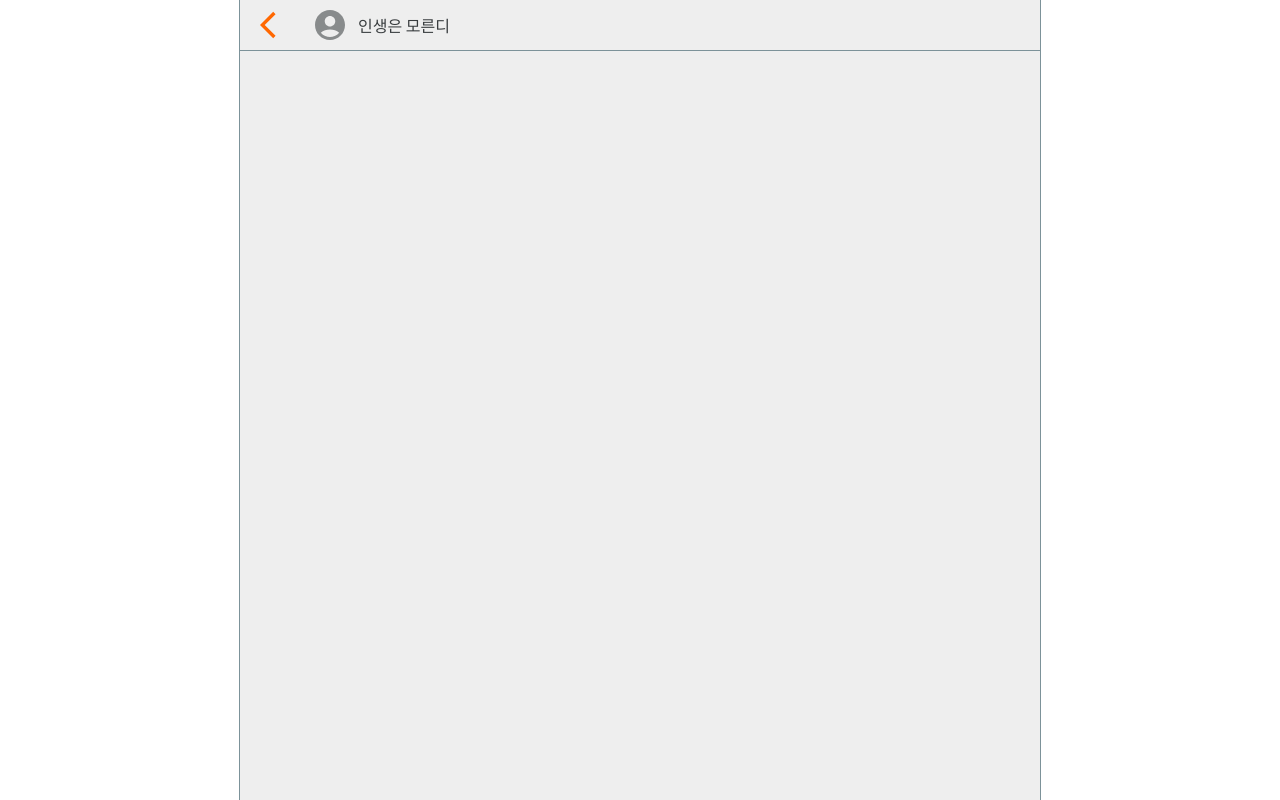
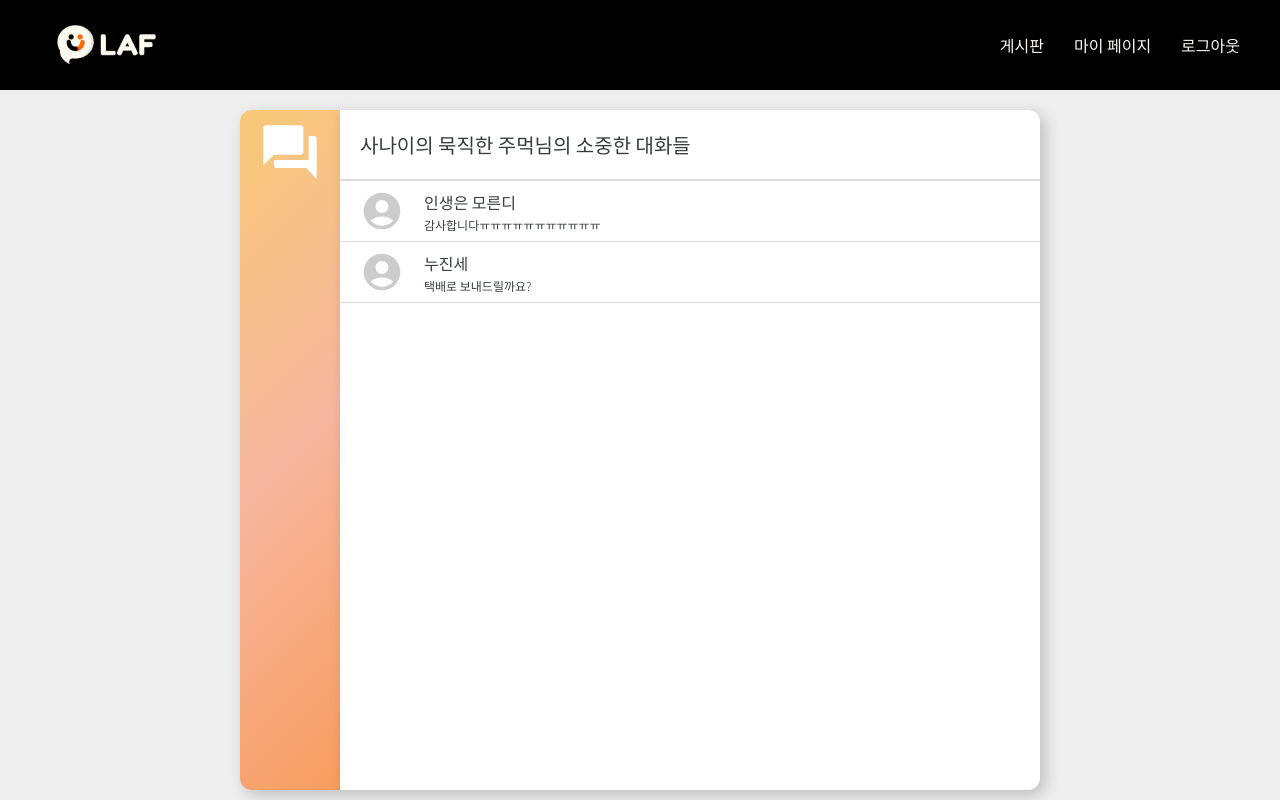
Before and after one commit to elice-team10/Frontend, a React (Vite) app: page /chat in a window 1280 px wide. Shown: the top 800 px of the page. Built offline with nearby package versions, Linux system fonts and the light colour scheme.

Commit message:
FEAT: chat페이지 ui 1차 완성

```diff
--- a/src/App.jsx
+++ b/src/App.jsx
@@ -1,11 +1,11 @@
 // App.jsx
 import { Outlet } from 'react-router-dom';
-// import Header from './components/Header';
+import Header from './components/UI/Header';
 
 function App() {
   return (
     <>
-      {/* <Header /> */}
+      <Header />
       <Outlet />
     </>
   );
--- a/src/components/Admin/AdminFoundBoard.jsx
+++ b/src/components/Admin/AdminFoundBoard.jsx
@@ -1,6 +1,7 @@
 import React, { useEffect, useState } from 'react';
 import { DataGrid } from '@mui/x-data-grid';
 import theme from '../../config/theme';
+import axios from 'axios';
 
 const columns = [
   { field: 'id', headerName: '게시물 번호', width: 190 },
--- a/src/components/Admin/AdminFoundComment.jsx
+++ b/src/components/Admin/AdminFoundComment.jsx
@@ -1,6 +1,7 @@
 import React, { useEffect, useState } from 'react';
 import { DataGrid } from '@mui/x-data-grid';
 import theme from '../../config/theme';
+import axios from 'axios';
 
 const columns = [
   { field: 'id', headerName: '댓글 번호', width: 230 },
--- a/src/components/Admin/AdminLostBorad.jsx
+++ b/src/components/Admin/AdminLostBorad.jsx
@@ -1,6 +1,7 @@
 import React, { useEffect, useState } from 'react';
 import { DataGrid } from '@mui/x-data-grid';
 import theme from '../../config/theme';
+import axios from 'axios';
 
 const columns = [
   { field: 'id', headerName: '게시물 번호', width: 190 },
--- a/src/components/Admin/AdminLostComment.jsx
+++ b/src/components/Admin/AdminLostComment.jsx
@@ -1,6 +1,7 @@
 import React, { useEffect, useState } from 'react';
 import { DataGrid } from '@mui/x-data-grid';
 import theme from '../../config/theme';
+import axios from 'axios';
 
 const columns = [
   { field: 'id', headerName: '댓글 번호', width: 230 },
--- a/src/components/Admin/AdminTemplate.jsx
+++ b/src/components/Admin/AdminTemplate.jsx
@@ -104,10 +104,10 @@ const AdminSubMenu = styled.div`
 const AdminFormContainer = styled.div`
   height: 631px;
   width: 1200px;
+  background-color: #eee;
   @media (max-width: 1200px) {
     width: 768px;
   }
-  background-color: #eee;
   border-radius: 4px;
   box-shadow: 5px 5px 15px rgba(0, 0, 0, 0.2);
   margin-bottom: 100px;
--- a/src/components/Admin/AdminUser.jsx
+++ b/src/components/Admin/AdminUser.jsx
@@ -1,9 +1,10 @@
 import React, { useState, useEffect } from 'react';
 import { DataGrid } from '@mui/x-data-grid';
 import theme from '../../config/theme';
+import axios from 'axios';
 
 const columns = [
-  { field: 'id', headerName: '회원 번호', width: 230 },
+  { field: '_id', headerName: '회원 번호', width: 230 },
   { field: 'email', headerName: '아이디(이메일)', width: 230 },
   { field: 'nickname', headerName: '닉네임', width: 230 },
   {
@@ -12,37 +13,20 @@ const columns = [
     width: 230,
   },
   {
-    field: 'date',
+    field: 'createdAt',
     headerName: '회원 가입일',
     width: 228,
   },
 ];
 
-const rows = [
-  {
-    id: 1,
-    email: 'Jon@gmail.com',
-    nickname: 'Snow',
-    status: '일반회원',
-    date: '2023/11/14',
-  },
-  {
-    id: 2,
-    email: 'Cersei@gmail.com',
-    nickname: 'Snow',
-    status: '일반회원',
-    date: '2023/11/14',
-  },
-];
+export default function AdminUser({ onSelectionChange }) {
 
-export default function AdminUser({ onSelectionChange }) {
-  /*
   const [rows, setRows] = useState([]);
 
   useEffect(() => {
     const fetchData = async () => {
       try {
-        const response = await axios.get('/api/users');
+        const response = await axios.get('http://kdt-sw-6-team10.elicecoding.com/api/user');
         setRows(response.data);
       } catch (error) {
         console.error('Error fetching data: ', error);
@@ -51,19 +35,20 @@ export default function AdminUser({ onSelectionChange }) {
 
     fetchData();
   }, []);
-  */
+
 
   return (
     <div style={{ height: '100%', width: '100%' }}>
       <DataGrid
-        /*
+
         onSelectionModelChange={(newSelection) => {
         onSelectionChange(newSelection); // 선택된 행 상태를 상위 컴포넌트로 전달
         }}
-        */
+
 
         rows={rows}
         columns={columns}
+        getRowId={(row) => row._id}
         checkboxSelection
         pageSizeOptions={[10]}
         initialState={{
--- a/src/components/Chat/ChatList.jsx
+++ b/src/components/Chat/ChatList.jsx
@@ -1,9 +1,140 @@
-import React from 'react';
+import React, { useState, useEffect } from 'react';
+import styled from 'styled-components';
+import theme from '../../config/theme';
+import AccountCircleIcon from '@mui/icons-material/AccountCircle';
+import QuestionAnswerIcon from '@mui/icons-material/QuestionAnswer';
+import axios from 'axios';
+
+const ChatListMain = styled.div`
+  display: flex;
+  justify-content: center;
+  background-color: #eee;
+`;
+const ChatListContainer = styled.div`
+  display: flex;
+  height: 85vh;
+  margin: 20px 0;
+  background-color: #eee;
+`;
+const ChatleftBox = styled.div`
+  display: flex;
+  justify-content: center;
+  width: 100px;
+  background: linear-gradient(
+    135deg,
+    rgba(255, 165, 0, 0.5),
+    rgba(255, 127, 80, 0.5),
+    rgba(255, 103, 0, 0.6)
+  );
+  border-top-left-radius: 12px;
+  border-bottom-left-radius: 12px;
+  box-shadow: 5px 5px 15px rgba(0, 0, 0, 0.2);
+`;
+const StyledQuestionAnswerIcon = styled(QuestionAnswerIcon)`
+  color: white;
+  margin-top: 10px;
+`;
+const ChatListbox = styled.div`
+  display: flex;
+  flex-direction: column;
+  width: 700px;
+  background-color: #fff;
+  border-top-right-radius: 12px;
+  border-bottom-right-radius: 12px;
+  box-shadow: 5px 5px 15px rgba(0, 0, 0, 0.2);
+`;
+const ListHeader = styled.div`
+  display: flex;
+  align-items: center;
+  height: 7rem;
+  border-bottom: 2px solid #ddd;
+`;
+const MyNickname = styled.p`
+  margin-left: 20px;
+  font-size: ${theme.fontSizes.large};
+  color: ${theme.colors.text};
+`;
+const ListBody = styled.div`
+  display: flex;
+  flex-direction: column;
+  overflow-y: scroll;
+  height: 94rem;
+`;
+const Chats = styled.div`
+  display: flex;
+  align-items: center;
+  height: 6rem;
+  border-bottom: 0.5px solid #ddd;
+  &:hover {
+    background-color: #eee;
+  }
+`;
+const StyledAccountCircleIcon = styled(AccountCircleIcon)`
+  color: #ccc;
+  margin-left: 20px;
+`;
+const ChatPartner = styled.div`
+  display: flex;
+  flex-direction: column;
+  gap: 2px;
+  margin-left: 20px;
+`;
+const ChatPartnerNickname = styled.p`
+  font-size: ${theme.fontSizes.medium};
+  color: ${theme.colors.text};
+  margin: 0;
+`;
+const ChatContent = styled.p`
+  font-size: ${theme.fontSizes.small};
+  color: ${theme.colors.text};
+  font-weight: 300;
+  margin: 0;
+`;
 
 const ChatList = () => {
-  return(
-    <>
-    </>
+  // const [myNickname, setMyNickname] = useState([]);
+
+  // useEffect(() => {
+  //   const fetchData = async () => {
+  //     try {
+  //       const response = await axios.get('http://kdt-sw-6-team10.elicecoding.com/api/user/detail');
+  //       setMyNickname(response.data.nickname);
+  //     } catch (error) {
+  //       console.error('Error fetching data: ', error);
+  //     }
+  //   };
+
+  //   fetchData();
+  // }, []);
+  return (
+    <ChatListMain>
+      <ChatListContainer>
+        <ChatleftBox>
+          <StyledQuestionAnswerIcon sx={{ fontSize: 64 }} />
+        </ChatleftBox>
+        <ChatListbox>
+          <ListHeader>
+            <MyNickname>사나이의 묵직한 주먹님의 소중한 대화들</MyNickname>
+          </ListHeader>
+          <ListBody>
+            <Chats>
+              <StyledAccountCircleIcon sx={{ fontSize: 44 }} />
+              <ChatPartner>
+                <ChatPartnerNickname>인생은 모른디</ChatPartnerNickname>
+                <ChatContent>감사합니다ㅠㅠㅠㅠㅠㅠㅠㅠㅠㅠㅠ</ChatContent>
+              </ChatPartner>
+            </Chats>
+            <Chats>
+              <StyledAccountCircleIcon sx={{ fontSize: 44 }} />
+              <ChatPartner>
+                <ChatPartnerNickname>누진세</ChatPartnerNickname>
+                <ChatContent>택배로 보내드릴까요?</ChatContent>
+              </ChatPartner>
+            </Chats>
+          </ListBody>
+        </ChatListbox>
+      </ChatListContainer>
+    </ChatListMain>
   );
 };
 
--- a/src/components/Chat/ChatRoom.jsx
+++ b/src/components/Chat/ChatRoom.jsx
@@ -3,26 +3,29 @@ import styled from 'styled-components';
 import theme from '../../config/theme';
 import ArrowBackIosIcon from '@mui/icons-material/ArrowBackIos';
 import AccountCircleIcon from '@mui/icons-material/AccountCircle';
+import SendIcon from '@mui/icons-material/Send';
 
 const ChatRoomcontainer = styled.div`
   display: flex;
   justify-content: center;
+  background-color: #eee;
 `;
 const Chatbox = styled.div`
   display: flex;
   flex-direction: column;
   justify-content: space-between;
+  margin: 20px 0;
   width: 800px;
-  height: 101rem;
-  background-color: #eee;
-  border-left: 0.5px solid ${theme.colors.border};
-  border-right: 0.5px solid ${theme.colors.border};
+  height: 85vh;
+  background-color: #fff;
+  border-radius: 12px;
+  box-shadow: 5px 5px 15px rgba(0, 0, 0, 0.2);
 `;
-const Chatheader = styled.div`
+const ChatHeader = styled.div`
   display: flex;
   align-items: center;
-  height: 50px;
-  border-bottom: 0.5px solid ${theme.colors.border};
+  height: 60px;
+  border-bottom: 0.5px solid #ddd;
 `;
 const StyledArrowBackIosIcon = styled(ArrowBackIosIcon)`
   margin: 0 20px;
@@ -33,13 +36,13 @@ const StyledArrowBackIosIcon = styled(ArrowBackIosIcon)`
   }
 `;
 const StyledAccountCircleIcon = styled(AccountCircleIcon)`
-margin-right: 10px;
-  color: ${theme.colors.textLightgray};
+  margin-right: 10px;
+  color: #ccc;
 `;
 const HeaderNickname = styled.p`
-font-size: ${theme.fontSizes.medium};
-color: ${theme.colors.text};
-`
+  font-size: ${theme.fontSizes.medium};
+  color: ${theme.colors.text};
+`;
 
 const MessageList = styled.div`
   flex-grow: 1;
@@ -57,15 +60,15 @@ const Message = styled.div`
 
 const MessageInput = styled.div`
   display: flex;
-  height: 48px;
+  height: 52px;
   padding: 10px;
-  border-top: 0.5px solid ${theme.colors.border};
+  border-top: 0.5px solid #ddd;
 `;
 
 const Input = styled.input`
   flex-grow: 1;
   padding: 10px;
-  border: 1px solid #ccc;
+  border: 1.7px solid ${theme.colors.border};
   border-radius: 8px;
   font-size: ${theme.fontSizes.medium};
   color: ${theme.colors.text};
@@ -74,15 +77,13 @@ const Input = styled.input`
   }
 `;
 
-const Button = styled.button`
-  width: 80px;
+const StyledSendIcon = styled(SendIcon)`
   padding: 10px 15px;
   margin-left: 10px;
   background-color: ${theme.colors.primary};
-  font-size: ${theme.fontSizes.medium};
   color: ${theme.colors.textWhite};
   border: none;
-  border-radius: 12px;
+  border-radius: 8px;
   cursor: pointer;
   transition: all 0.2s;
   outline: none;
@@ -106,11 +107,11 @@ const ChatRoom = () => {
   return (
     <ChatRoomcontainer>
       <Chatbox>
-        <Chatheader>
-          <StyledArrowBackIosIcon sx={{ fontSize: 32 }}/>
-          <StyledAccountCircleIcon sx={{ fontSize: 36 }}/>
+        <ChatHeader>
+          <StyledArrowBackIosIcon sx={{ fontSize: 32 }} />
+          <StyledAccountCircleIcon sx={{ fontSize: 36 }} />
           <HeaderNickname>인생은 모른디</HeaderNickname>
-        </Chatheader>
+        </ChatHeader>
         <MessageList>
           {messages.map((message, index) => (
             <Message key={index} mine={message.sender === 'me'}>
@@ -125,7 +126,7 @@ const ChatRoom = () => {
             value={newMessage}
             onChange={handleMessageChange}
           />
-          <Button onClick={handleSendMessage}>전송</Button>
+          <StyledSendIcon sx={{ fontSize: 31 }} onClick={handleSendMessage} />
         </MessageInput>
       </Chatbox>
     </ChatRoomcontainer>
```
